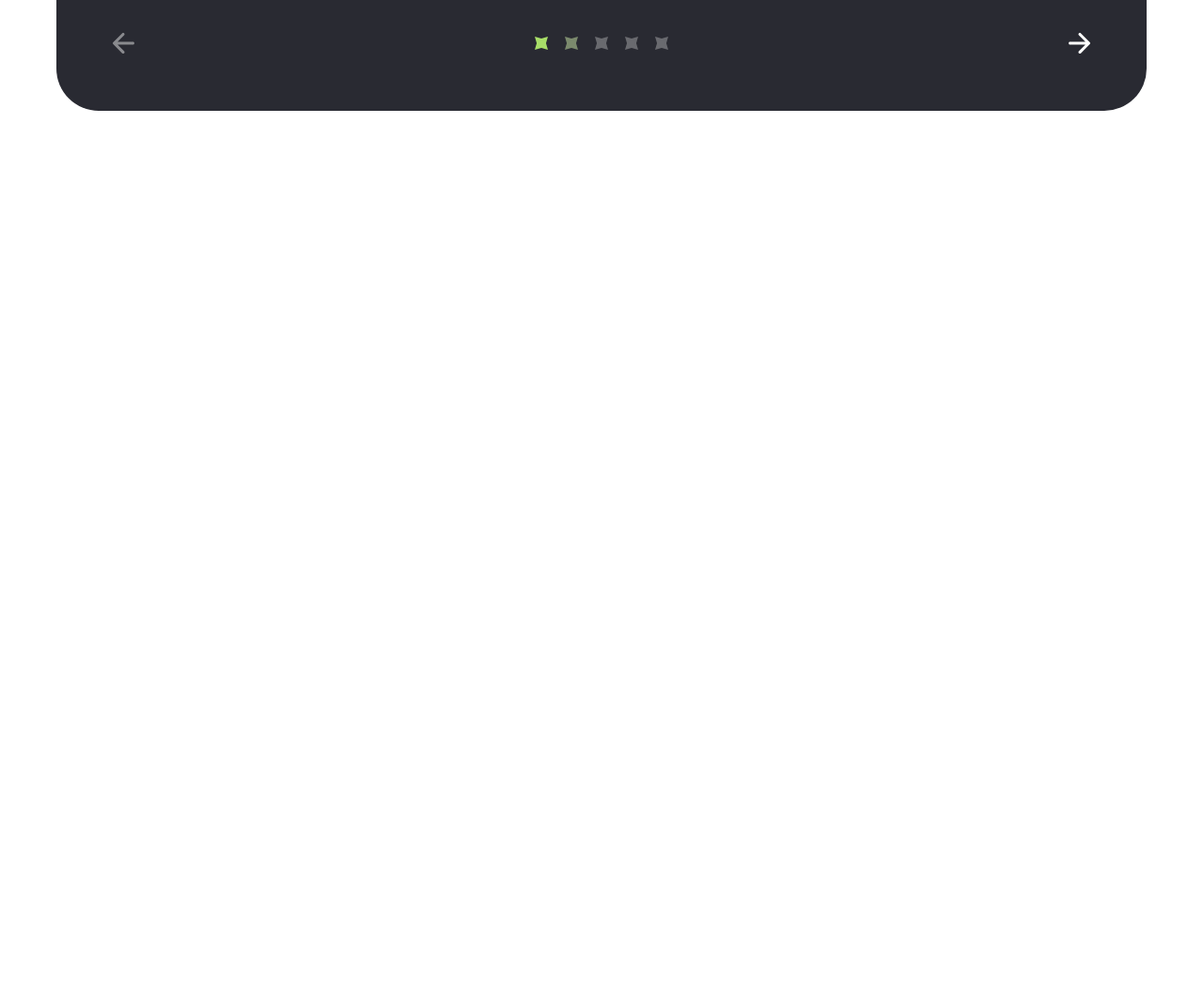
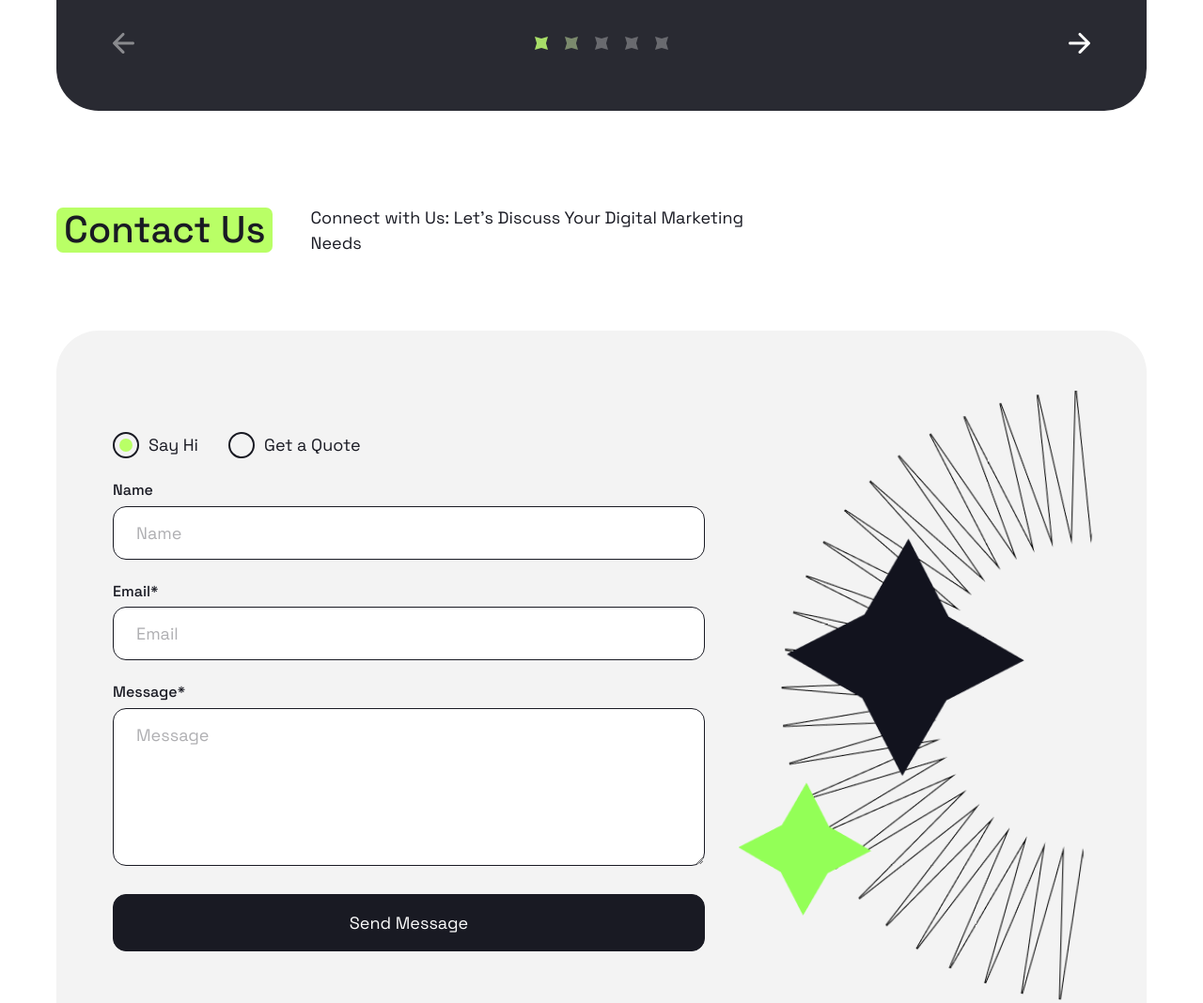
Before and after one commit to GoldenSpade/landing_positivus_agency, a website built with Vite: page src/index.html in a window 1280 px wide. Shown: the part 6051-7119 px from the top of the page at 94% size. Before the commit the page ends 6269 px from the top, so only its background shows below. Built offline with nearby package versions, Linux system fonts and the light colour scheme.

Commit message:
contact section

```diff
--- a/src/index.html
+++ b/src/index.html
@@ -566,6 +566,67 @@
       </div>
     </section>
 
+      <!-- ====== CONTACT ====== -->
+      <section id="contact" class="contact">
+        <div class="container">
+
+          <div class="contact__head">
+            <span class="contact__label">Contact Us</span>
+            <p class="contact__desc">Connect with Us: Let's Discuss Your Digital Marketing Needs</p>
+          </div>
+
+          <div class="contact__card">
+            <form class="contact__form" novalidate>
+
+              <div class="contact__radios">
+                <label class="contact__radio">
+                  <input type="radio" name="contact-type" value="say-hi" checked>
+                  <span class="contact__radio-mark"></span>
+                  Say Hi
+                </label>
+                <label class="contact__radio">
+                  <input type="radio" name="contact-type" value="quote">
+                  <span class="contact__radio-mark"></span>
+                  Get a Quote
+                </label>
+              </div>
+
+              <div class="contact__field">
+                <label class="contact__field-label" for="contact-name">Name</label>
+                <div class="contact__input-wrap">
+                  <input class="contact__input" type="text" id="contact-name" name="name" placeholder="Name">
+                  <button type="button" class="contact__clear" aria-label="Clear name">✕</button>
+                </div>
+              </div>
+
+              <div class="contact__field">
+                <label class="contact__field-label" for="contact-email">Email*</label>
+                <div class="contact__input-wrap">
+                  <input class="contact__input" type="email" id="contact-email" name="email" placeholder="Email" required>
+                  <button type="button" class="contact__clear" aria-label="Clear email">✕</button>
+                </div>
+              </div>
+
+              <div class="contact__field">
+                <label class="contact__field-label" for="contact-message">Message*</label>
+                <div class="contact__input-wrap contact__input-wrap--textarea">
+                  <textarea class="contact__input contact__input--textarea" id="contact-message" name="message" placeholder="Message" required></textarea>
+                  <button type="button" class="contact__clear" aria-label="Clear message">✕</button>
+                </div>
+              </div>
+
+              <button type="submit" class="btn btn--dark contact__submit">Send Message</button>
+
+            </form>
+
+            <div class="contact__illustration" aria-hidden="true">
+              <img src="./images/contact/contact-Illustration.png" alt="">
+            </div>
+          </div>
+
+        </div>
+      </section>
+
   </main>
 
   <script type="module" src="./scripts/main.js"></script>
--- /dev/null
+++ b/src/scripts/contact.js
@@ -0,0 +1,25 @@
+// ============================================
+// CONTACT FORM — clear buttons
+// ============================================
+
+const form = document.querySelector('.contact__form');
+if (form) {
+  form.querySelectorAll('.contact__input-wrap').forEach(wrap => {
+    const field = wrap.querySelector('.contact__input, textarea');
+    const btn   = wrap.querySelector('.contact__clear');
+
+    function sync() {
+      wrap.classList.toggle('has-value', field.value.trim() !== '');
+    }
+
+    field.addEventListener('input', sync);
+
+    btn.addEventListener('click', () => {
+      field.value = '';
+      sync();
+      field.focus();
+    });
+
+    sync(); // init state
+  });
+}
--- a/src/scripts/main.js
+++ b/src/scripts/main.js
@@ -1,3 +1,4 @@
 import './burger.js';
 import './accordion.js';
 import './testimonials.js';
+import './contact.js';
--- /dev/null
+++ b/src/styles/blocks/contact.scss
@@ -0,0 +1,232 @@
+@use '../utils/vars' as *;
+
+// ============================================
+// CONTACT SECTION
+// ============================================
+
+.contact {
+  padding: 0 0 100px;
+
+  @media (max-width: 900px) {
+    padding: 0 0 70px;
+  }
+
+  @media (max-width: 575px) {
+    padding: 0 0 50px;
+  }
+
+  &__head {
+    display: flex;
+    align-items: center;
+    gap: 40px;
+    margin-bottom: 80px;
+
+    @media (max-width: 900px) {
+      flex-direction: column;
+      align-items: flex-start;
+      gap: 20px;
+      margin-bottom: 50px;
+    }
+
+    @media (max-width: 575px) {
+      margin-bottom: 36px;
+    }
+  }
+
+  &__label {
+    flex-shrink: 0;
+    font-size: 40px;
+    font-weight: $fw-medium;
+    line-height: 1;
+    background-color: $color-green;
+    border-radius: 7px;
+    padding: 4px 8px;
+
+    @media (max-width: 991px) {
+      font-size: 32px;
+    }
+
+    @media (max-width: 575px) {
+      font-size: 26px;
+    }
+  }
+
+  &__desc {
+    font-size: 18px;
+    line-height: 1.5;
+    max-width: 500px;
+
+    @media (max-width: 575px) {
+      font-size: 16px;
+    }
+  }
+
+  &__card {
+    display: grid;
+    grid-template-columns: 1fr auto;
+    align-items: center;
+    gap: 40px;
+    background-color: $color-gray;
+    border-radius: 45px;
+    padding: 60px;
+
+    @media (max-width: 1199px) {
+      padding: 50px 48px;
+    }
+
+    @media (max-width: 900px) {
+      grid-template-columns: 1fr;
+      padding: 40px 36px;
+    }
+
+    @media (max-width: 575px) {
+      padding: 32px 24px;
+      border-radius: 28px;
+    }
+  }
+
+  &__illustration {
+    animation: hero-float 5s ease-in-out infinite alternate;
+
+    @media (max-width: 900px) {
+      display: none;
+    }
+  }
+
+  // ── Form ──────────────────────────────────
+
+  &__form {
+    display: flex;
+    flex-direction: column;
+    gap: 24px;
+  }
+
+  &__radios {
+    display: flex;
+    gap: 32px;
+
+    @media (max-width: 575px) {
+      gap: 24px;
+    }
+  }
+
+  &__radio {
+    display: flex;
+    align-items: center;
+    gap: 10px;
+    cursor: pointer;
+    font-size: 18px;
+    user-select: none;
+
+    input[type='radio'] {
+      display: none;
+    }
+  }
+
+  &__radio-mark {
+    width: 28px;
+    height: 28px;
+    border-radius: 50%;
+    border: 2px solid $color-black;
+    flex-shrink: 0;
+    display: flex;
+    align-items: center;
+    justify-content: center;
+
+    &::after {
+      content: '';
+      width: 14px;
+      height: 14px;
+      border-radius: 50%;
+      background-color: $color-green;
+      transform: scale(0);
+      transition: transform $transition-base;
+    }
+  }
+
+  &__radio input[type='radio']:checked ~ &__radio-mark::after {
+    transform: scale(1);
+  }
+
+  &__field {
+    display: flex;
+    flex-direction: column;
+    gap: 6px;
+  }
+
+  &__field-label {
+    font-size: 16px;
+    font-weight: $fw-medium;
+  }
+
+  &__input-wrap {
+    position: relative;
+  }
+
+  &__input {
+    width: 100%;
+    background-color: $color-white;
+    border: 1px solid $color-black;
+    border-radius: 14px;
+    padding: 16px 50px 16px 24px;
+    font-family: $font-base;
+    font-size: 18px;
+    color: $color-black;
+    outline: none;
+    transition: border-color $transition-base;
+
+    &::placeholder {
+      color: rgba($color-black, 0.35);
+    }
+
+    &:focus {
+      border-color: $color-green;
+    }
+
+    &--textarea {
+      resize: vertical;
+      min-height: 168px;
+      padding-right: 50px;
+    }
+
+    @media (max-width: 575px) {
+      font-size: 16px;
+      padding: 14px 44px 14px 18px;
+      border-radius: 10px;
+    }
+  }
+
+  &__clear {
+    position: absolute;
+    top: 50%;
+    right: 18px;
+    transform: translateY(-50%);
+    background: none;
+    border: none;
+    padding: 4px;
+    cursor: pointer;
+    color: rgba($color-black, 0.4);
+    font-size: 18px;
+    line-height: 1;
+    display: none;
+    transition: color $transition-base;
+
+    &:hover {
+      color: $color-black;
+    }
+
+    .contact__input-wrap--textarea & {
+      top: 18px;
+      transform: none;
+    }
+  }
+
+  &__input-wrap.has-value &__clear {
+    display: block;
+  }
+
+  &__submit {
+    width: 100%;
+    justify-content: center;
+  }
+}
--- a/src/styles/main.scss
+++ b/src/styles/main.scss
@@ -10,6 +10,7 @@
 @use './blocks/process';
 @use './blocks/team';
 @use './blocks/testimonials';
+@use './blocks/contact';
 
 // ============================================
 // BASE
```
